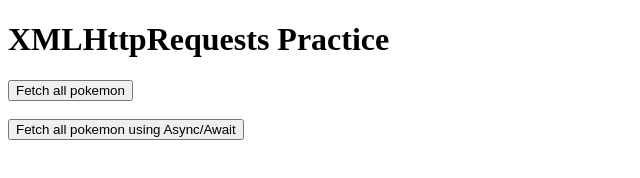
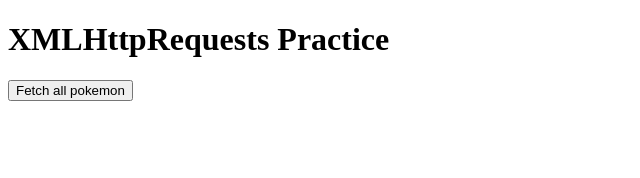
Before and after one commit to BrianTheLion328/XMLHttpRequestPractice, a plain HTML site: page index.html in a window 1280 px wide. Shown: the whole page, without its empty margins (0-640 px from the left). Drawn offline with Linux system fonts and the light colour scheme; no server answers.

Commit message:
removed button for now

```diff
--- a/index.html
+++ b/index.html
@@ -12,7 +12,7 @@
     <button id="fetch-button" >Fetch all pokemon</button>
     <br/>
     <br/>
-    <button id="async-button">Fetch all pokemon using Async/Await</button>
+    <!-- <button id="async-button">Fetch all pokemon using Async/Await</button> -->
 
     <script src="script.js"></script>
 </body>
```
